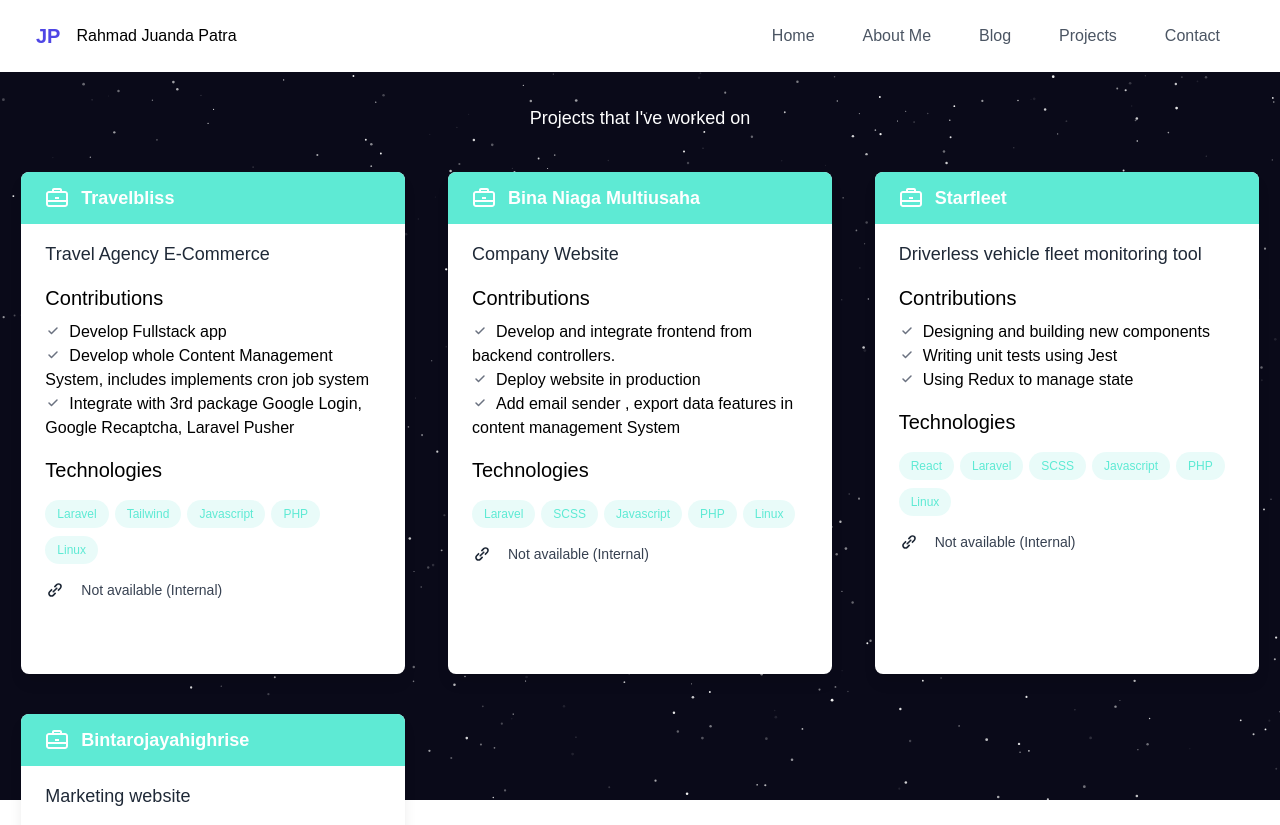
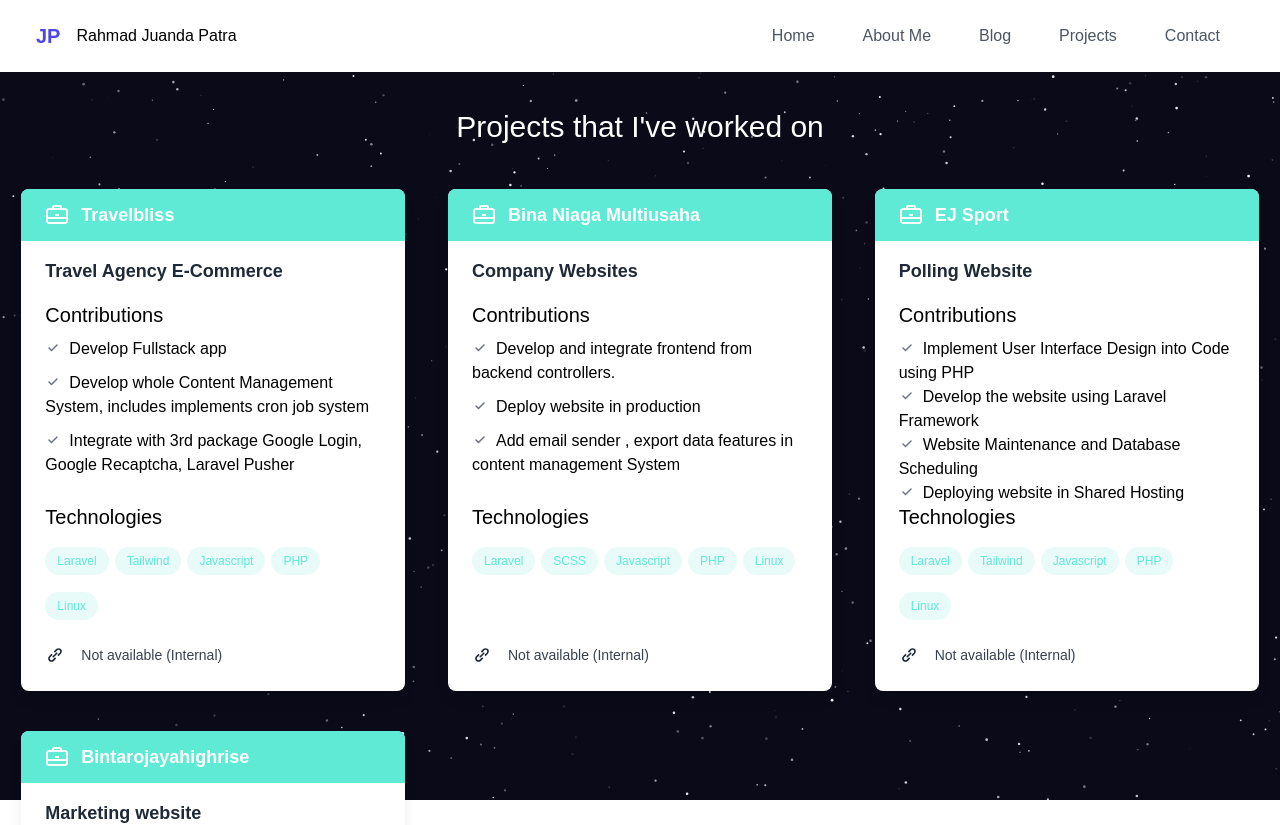
Before and after one commit to JuandaPatra/new-portofolio, a React (Create React App) app: page /project in a window 1280 px wide. Shown: the top 825 px of the page. Built offline with nearby package versions, Linux system fonts and the light colour scheme.

Commit message:
fix: update portfolio

```diff
--- a/src/pages/contact/index.jsx
+++ b/src/pages/contact/index.jsx
@@ -1,4 +1,4 @@
-import {useState} from 'react'
+import {useState, useEffect} from 'react'
 import axios from "axios";
 function Contact() {
   const [state, setState] = useState({
@@ -7,6 +7,10 @@ function Contact() {
     message : "",
     show: "",
   });
+
+  useEffect(() => {
+    document.title = "Contact Page";
+  }, []);
 
   const namehandleChange = (e) => {
     setState({
--- a/src/pages/home/index.jsx
+++ b/src/pages/home/index.jsx
@@ -1,4 +1,4 @@
-import { useRef } from "react";
+import { useRef, useEffect } from "react";
 import logo from "../../assets/images/profile2.jpg";
 import TextTyping from "./texTyping";
 import "../../App.css";
@@ -6,6 +6,9 @@ import { Link } from "react-router-dom";
 import { Helmet } from "react-helmet";
 function Home() {
   const buttonRef = useRef();
+  useEffect(() => {
+    document.title = "About Page";
+  }, []);
   return (
     <div className="absolute flex flex-col gap-5 justify-center items-center w-full 2xl:w-4/5">
       <Helmet>
@@ -31,10 +34,11 @@ function Home() {
             "Fullstack Developer",
             "Frontend Developer",
             "Backend Developer",
+            "Mobile Developer"
           ]}
         />
         <h4 className="text-[18px] lg:text-[20px] mb-[30px]">
-          Laravel | React | NodeJS
+          Laravel | React | NodeJS | Flutter
         </h4>
         <Link to="/project">
           <button class="bg-white text-black font-bold py-3 px-5 mt-3 rounded items-center w-3/4">
--- a/src/pages/project/index.jsx
+++ b/src/pages/project/index.jsx
@@ -1,7 +1,11 @@
+import { useEffect } from "react";
 function Project() {
+  useEffect(() => {
+    document.title = "Project Page";
+  }, []);
   return (
     <>
-      <h3 className="text-white text-center text-lg mb-5 lg:mb-10">
+      <h3 className="text-white text-center text-[30px] mb-5 lg:mb-10">
         Projects that I've worked on
       </h3>
 
@@ -28,13 +32,13 @@ function Project() {
                 </div>
               </div>
               <div class="px-6 py-4 h-[450px]">
-                <h1 class="text-lg text-gray-800 dark:text-white flex">
+                <h1 class="text-lg text-gray-800 font-extrabold dark:text-white flex">
                   Travel Agency E-Commerce
                 </h1>
                 <h3 class="mt-4 mb-2 dark:text-gray-100 text-xl">
                   Contributions
                 </h3>
-                <div class="grid">
+                <div class="grid h-[150px]">
                   <div class="dark:text-gray-400">
                     <span class="text-gray-500 dark:text-gray-50 w-4 h-4 mr-2 rounded-full inline-flex items-center justify-center">
                       <svg
@@ -91,7 +95,7 @@ function Project() {
                   Technologies
                 </h3>
                 <ul
-                  className="mt-2 flex flex-wrap"
+                  className="mt-2 flex flex-wrap h-[90px]"
                   aria-label="Technologies used"
                 >
                   <li className="mr-1.5 mt-2">
@@ -162,13 +166,13 @@ function Project() {
                 </div>
               </div>
               <div class="px-6 py-4 h-[450px]">
-                <h1 class="text-lg text-gray-800 dark:text-white flex">
-                  Company Website
+                <h1 class="text-lg text-gray-800 font-extrabold dark:text-white flex">
+                  Company Websites
                 </h1>
                 <h3 class="mt-4 mb-2 dark:text-gray-100 text-xl">
                   Contributions
                 </h3>
-                <div class="grid">
+                <div class="grid h-[150px]">
                   <div class="dark:text-gray-400">
                     <span class="text-gray-500 dark:text-gray-50 w-4 h-4 mr-2 rounded-full inline-flex items-center justify-center">
                       <svg
@@ -224,7 +228,7 @@ function Project() {
                   Technologies
                 </h3>
                 <ul
-                  className="mt-2 flex flex-wrap"
+                  className="mt-2 flex flex-wrap h-[90px]"
                   aria-label="Technologies used"
                 >
                   <li className="mr-1.5 mt-2">
@@ -290,18 +294,18 @@ function Project() {
                   ></path>
                 </svg>
                 <div class="mx-3 text-lg font-semibold text-white dark:text-gray-800">
-                  Starfleet
+                  EJ Sport
                 </div>
               </div>
               <div class="px-6 py-4 h-[450px]">
-                <h1 class="text-lg text-gray-800 dark:text-white flex">
-                  Driverless vehicle fleet monitoring tool
+                <h1 class="text-lg text-gray-800 font-extrabold dark:text-white flex">
+                  Polling Website
                 </h1>
                 <h3 class="mt-4 mb-2 dark:text-gray-100 text-xl">
                   {" "}
                   Contributions
                 </h3>
-                <div class="grid">
+                <div class="grid h-[150px]">
                   <div class="dark:text-gray-400">
                     <span class="text-gray-500 dark:text-gray-50 w-4 h-4 mr-2 rounded-full inline-flex items-center justify-center">
                       <svg
@@ -316,7 +320,7 @@ function Project() {
                         <path d="M20 6L9 17l-5-5"></path>
                       </svg>
                     </span>
-                    Designing and building new components
+                    Implement User Interface Design into Code using PHP
                   </div>
                   <div class="dark:text-gray-400">
                     <span class="text-gray-500 dark:text-gray-50 w-4 h-4 mr-2 rounded-full inline-flex items-center justify-center">
@@ -332,7 +336,7 @@ function Project() {
                         <path d="M20 6L9 17l-5-5"></path>
                       </svg>
                     </span>
-                    Writing unit tests using Jest
+                    Develop the website using Laravel Framework
                   </div>
                   <div class="dark:text-gray-400">
                     <span class="text-gray-500 dark:text-gray-50 w-4 h-4 mr-2 rounded-full inline-flex items-center justify-center">
@@ -348,7 +352,23 @@ function Project() {
                         <path d="M20 6L9 17l-5-5"></path>
                       </svg>
                     </span>
-                    Using Redux to manage state
+                    Website Maintenance and Database Scheduling
+                  </div>
+                  <div class="dark:text-gray-400">
+                    <span class="text-gray-500 dark:text-gray-50 w-4 h-4 mr-2 rounded-full inline-flex items-center justify-center">
+                      <svg
+                        fill="none"
+                        stroke="currentColor"
+                        stroke-linecap="round"
+                        stroke-linejoin="round"
+                        stroke-width="3"
+                        class="w-3 h-3"
+                        viewBox="0 0 24 24"
+                      >
+                        <path d="M20 6L9 17l-5-5"></path>
+                      </svg>
+                    </span>
+                    Deploying website in Shared Hosting
                   </div>
                 </div>
                 <h3 class="mt-4 mb-2 dark:text-gray-100 text-xl">
@@ -356,14 +376,9 @@ function Project() {
                   Technologies
                 </h3>
                 <ul
-                  className="mt-2 flex flex-wrap"
+                  className="mt-2 flex flex-wrap h-[90px]"
                   aria-label="Technologies used"
                 >
-                  <li className="mr-1.5 mt-2">
-                    <div className="flex items-center rounded-full bg-teal-400/10 px-3 py-1 text-xs font-medium leading-5 text-teal-300 ">
-                      React
-                    </div>
-                  </li>
                   <li className="mr-1.5 mt-2">
                     <div className="flex items-center rounded-full bg-teal-400/10 px-3 py-1 text-xs font-medium leading-5 text-teal-300 ">
                       Laravel
@@ -371,7 +386,7 @@ function Project() {
                   </li>
                   <li className="mr-1.5 mt-2">
                     <div className="flex items-center rounded-full bg-teal-400/10 px-3 py-1 text-xs font-medium leading-5 text-teal-300 ">
-                      SCSS
+                      Tailwind
                     </div>
                   </li>
                   <li className="mr-1.5 mt-2">
@@ -431,14 +446,14 @@ function Project() {
                 </div>
               </div>
               <div class="px-6 py-4 h-[450px]">
-                <h1 class="text-lg text-gray-800 dark:text-white flex">
+                <h1 class="text-lg text-gray-800 font-extrabold dark:text-white flex">
                   Marketing website
                 </h1>
                 <h3 class="mt-4 mb-2 dark:text-gray-100 text-xl">
                   {" "}
                   Contributions
                 </h3>
-                <div class="grid">
+                <div class="grid h-[150px]">
                   <div class="dark:text-gray-400">
                     <span class="text-gray-500 dark:text-gray-50 w-4 h-4 mr-2 rounded-full inline-flex items-center justify-center">
                       <svg
@@ -493,7 +508,7 @@ function Project() {
                   Technologies
                 </h3>
                 <ul
-                  className="mt-2 flex flex-wrap"
+                  className="mt-2 flex flex-wrap h-[90px]"
                   aria-label="Technologies used"
                 >
                   <li className="mr-1.5 mt-2">
```
Also changed, not shown: src/components/footers/index.jsx (+10 -10 lines).
